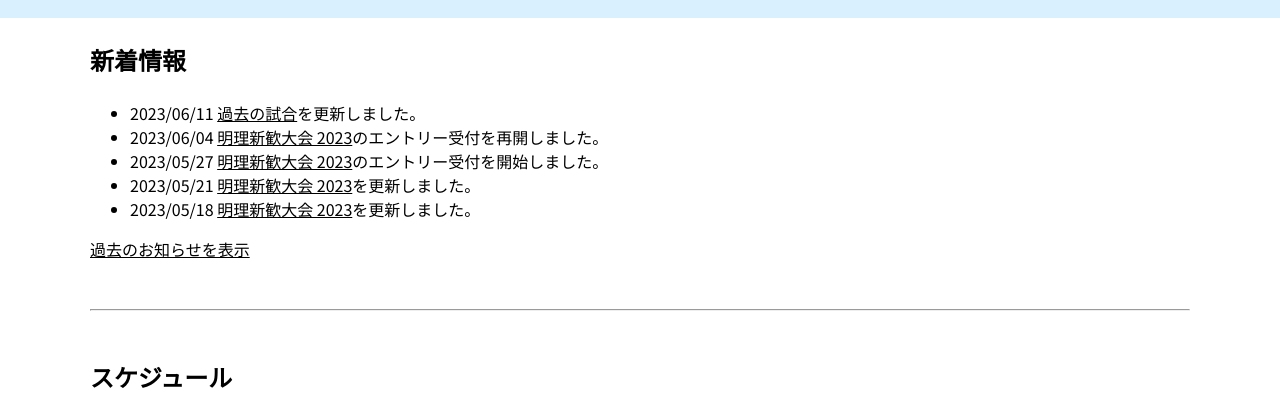
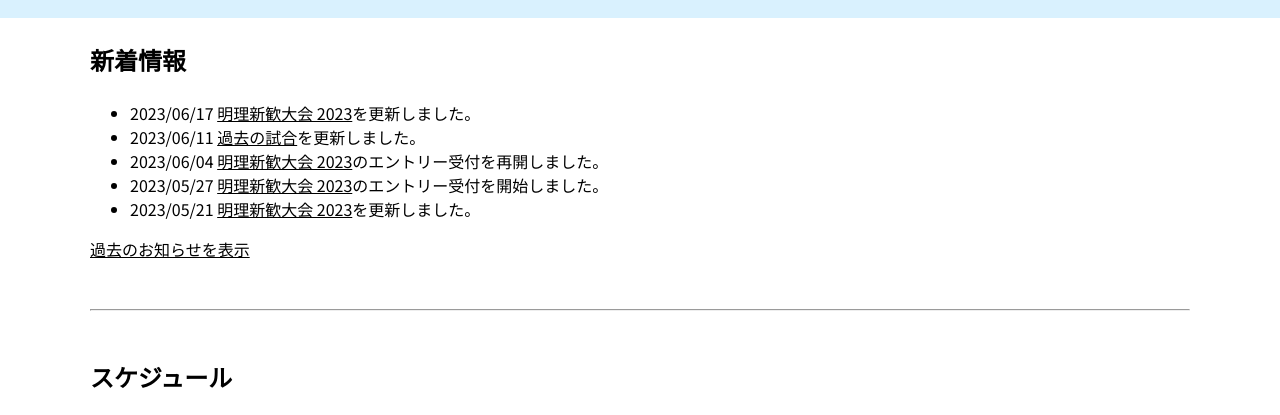
Before and after one commit to MeiriSTG/official-page, a plain HTML site: page index.html in a window 1280 px wide. Shown: the part 369-784 px from the top of the page. Drawn offline with Linux system fonts and the light colour scheme.

Commit message:
Update index.html

```diff
--- a/index.html
+++ b/index.html
@@ -16,11 +16,11 @@
     <h3>新着情報</h3>
 
     <ul>
+        <li>2023/06/17 <a href="./sub/welcome-2023.html">明理新歓大会 2023</a>を更新しました。</li>
         <li>2023/06/11 <a href="./sub/archive.html">過去の試合</a>を更新しました。</li>
         <li>2023/06/04 <a href="./sub/welcome-2023.html">明理新歓大会 2023</a>のエントリー受付を再開しました。</li>
         <li>2023/05/27 <a href="./sub/welcome-2023.html">明理新歓大会 2023</a>のエントリー受付を開始しました。</li>
         <li>2023/05/21 <a href="./sub/welcome-2023.html">明理新歓大会 2023</a>を更新しました。</li>
-        <li>2023/05/18 <a href="./sub/welcome-2023.html">明理新歓大会 2023</a>を更新しました。</li>
     </ul>
 
     <p><a href="./sub/old-info.html">過去のお知らせを表示</a></p>
```
